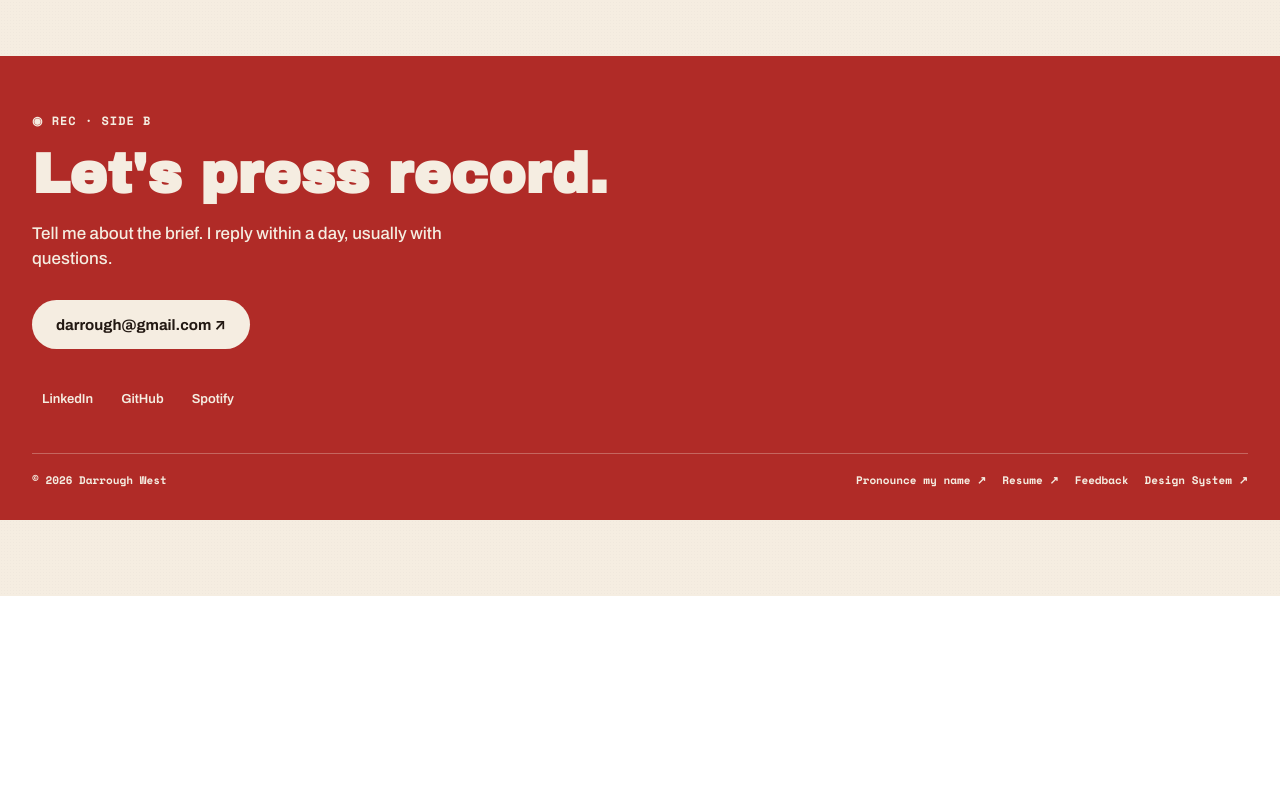
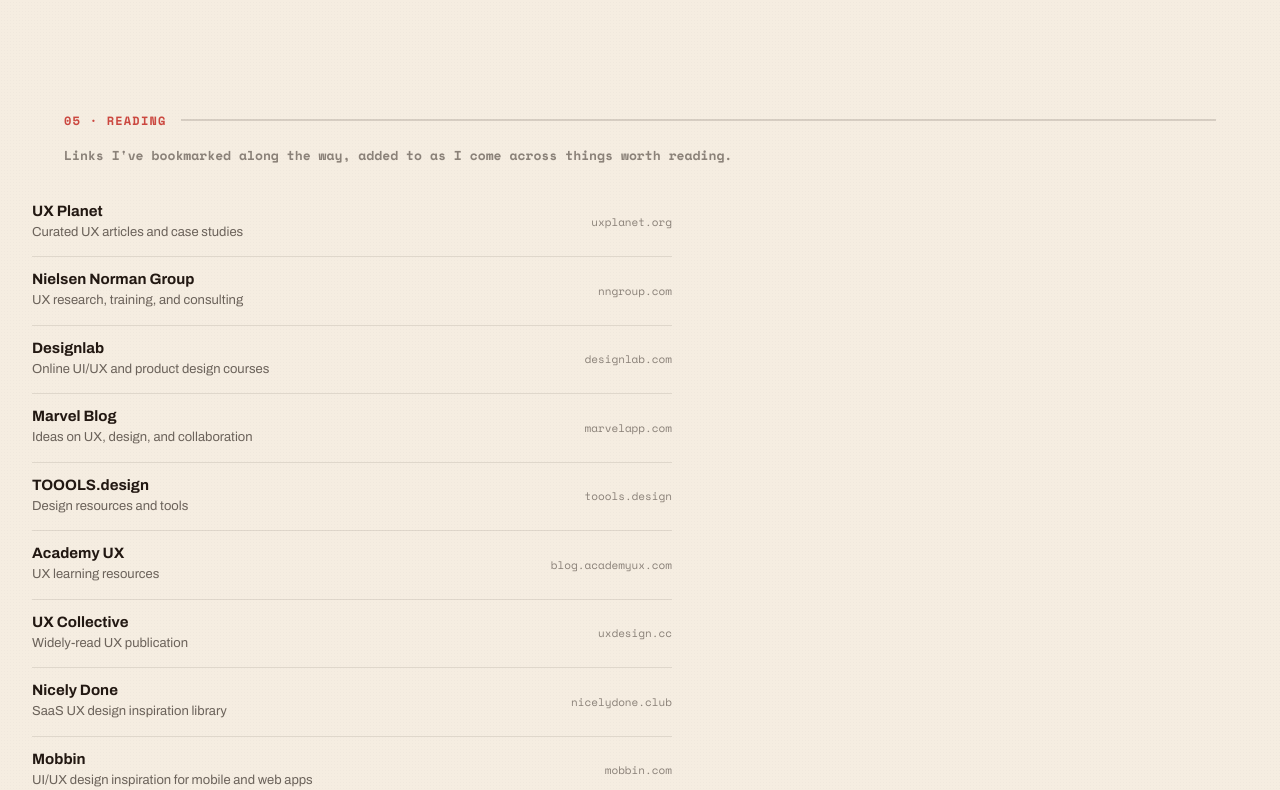
Before and after one commit to darroughw/freelancer, a Next.js app: page / in a window 1280 px wide. Shown: the part 3170-3960 px from the top of the page. Before the commit the page ends 3766 px from the top, so only its background shows below. Built offline with nearby package versions, Linux system fonts and the light colour scheme.

Commit message:
adding links and updating copy

```diff
--- a/app/components/ContactCTA.tsx
+++ b/app/components/ContactCTA.tsx
@@ -5,7 +5,7 @@
 };
 
 export default function ContactCTA({
-  title = "Let's press record.",
+  title = "Phone home.",
   sub = "Tell me about the brief. I reply within a day, usually with questions.",
   email = "darrough@gmail.com",
 }: ContactCTAProps) {
--- a/app/globals.scss
+++ b/app/globals.scss
@@ -7,6 +7,7 @@
 @use "./styles/how";
 @use "./styles/skills";
 @use "./styles/topfives";
+@use "./styles/reading";
 @use "./styles/contact";
 @use "./styles/nav";
 @use "./styles/case-study";
--- a/app/page.tsx
+++ b/app/page.tsx
@@ -40,6 +40,20 @@
   { title: "Food", items: ["Birria Tacos", "Sushi", "Curry", "Rare Burgers", "Neapolitan Pizza"] },
   { title: "Video games", items: ["Assassin's Creed", "Sneaky Sasquatch", "Far Cry", "Crimson Desert", "Fallout"] },
   { title: "Activities", items: ["Kayaking", "Travel", "Live Music", "Photography", "Birding"] },
+];
+
+// Sourced from a Chrome bookmarks folder I add to as I come across things
+// worth reading — not wired into the nav/scroll-spy on purpose.
+const readingLinks = [
+  { title: "UX Planet", domain: "uxplanet.org", url: "https://uxplanet.org/", desc: "Curated UX articles and case studies" },
+  { title: "Nielsen Norman Group", domain: "nngroup.com", url: "https://www.nngroup.com/", desc: "UX research, training, and consulting" },
+  { title: "Designlab", domain: "designlab.com", url: "https://designlab.com/", desc: "Online UI/UX and product design courses" },
+  { title: "Marvel Blog", domain: "marvelapp.com", url: "https://marvelapp.com/blog/", desc: "Ideas on UX, design, and collaboration" },
+  { title: "TOOOLS.design", domain: "toools.design", url: "https://www.toools.design/", desc: "Design resources and tools" },
+  { title: "Academy UX", domain: "blog.academyux.com", url: "https://blog.academyux.com/", desc: "UX learning resources" },
+  { title: "UX Collective", domain: "uxdesign.cc", url: "https://uxdesign.cc/", desc: "Widely-read UX publication" },
+  { title: "Nicely Done", domain: "nicelydone.club", url: "https://nicelydone.club/apps", desc: "SaaS UX design inspiration library" },
+  { title: "Mobbin", domain: "mobbin.com", url: "https://mobbin.com/", desc: "UI/UX design inspiration for mobile and web apps" },
 ];
 
 export default function Page() {
@@ -182,6 +196,32 @@
           </div>
         </section>
 
+        <section id="reading" className="reading-section">
+          <div className="section-label-row">
+            <h2 className="section-tag">05 · READING</h2>
+            <span className="section-rule" />
+          </div>
+          <p className="work-note">Links I've bookmarked along the way, added to as I come across things worth reading.</p>
+          <div className="reading-list">
+            {readingLinks.map((link) => (
+              <a
+                key={link.url}
+                href={link.url}
+                target="_blank"
+                rel="noopener"
+                className="reading-item"
+              >
+                <span className="reading-item-title">
+                  {link.title}
+                  <span className="visually-hidden"> (opens in new tab)</span>
+                </span>
+                <span className="reading-item-desc">{link.desc}</span>
+                <span className="reading-item-domain">{link.domain}</span>
+              </a>
+            ))}
+          </div>
+        </section>
+
         <section id="contact" className="contact-section">
           <div className="contact-label">◉ REC · SIDE B</div>
           <ContactCTA />
--- /dev/null
+++ b/app/styles/_reading.scss
@@ -0,0 +1,58 @@
+@use "./theme" as *;
+
+.reading-section {
+  padding: clamp(32px, 8vw, 56px) clamp(16px, 4vw, 32px) clamp(40px, 8vw, 56px);
+}
+
+.reading-list {
+  display: flex;
+  flex-direction: column;
+  margin-top: 24px;
+  max-width: 640px;
+}
+
+.reading-item {
+  display: grid;
+  grid-template-columns: 1fr auto;
+  align-items: baseline;
+  gap: 4px 16px;
+  padding: 14px 0;
+  border-bottom: 1px solid oklch(0.22 0.02 55 / 0.1);
+  text-decoration: none;
+  color: $ink;
+
+  &:hover .reading-item-title {
+    color: $red-text;
+  }
+}
+
+.reading-item-title {
+  font: 700 15px $paper-font;
+  grid-column: 1;
+}
+
+.reading-item-desc {
+  font: 400 13px/1.5 $paper-font;
+  color: oklch(0.22 0.02 55 / 0.65);
+  grid-column: 1;
+}
+
+.reading-item-domain {
+  font: 500 11px $mono-font;
+  color: oklch(0.22 0.02 55 / 0.5);
+  grid-column: 2;
+  grid-row: 1 / 3;
+  align-self: center;
+  white-space: nowrap;
+}
+
+@media (max-width: 640px) {
+  .reading-item {
+    grid-template-columns: 1fr;
+  }
+
+  .reading-item-domain {
+    grid-column: 1;
+    grid-row: auto;
+  }
+}
```
